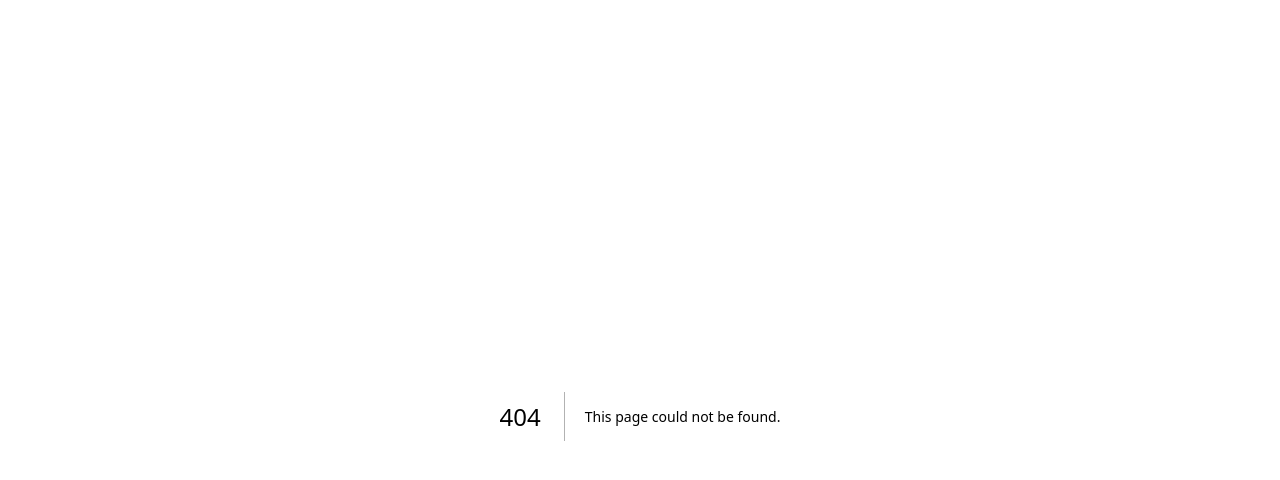
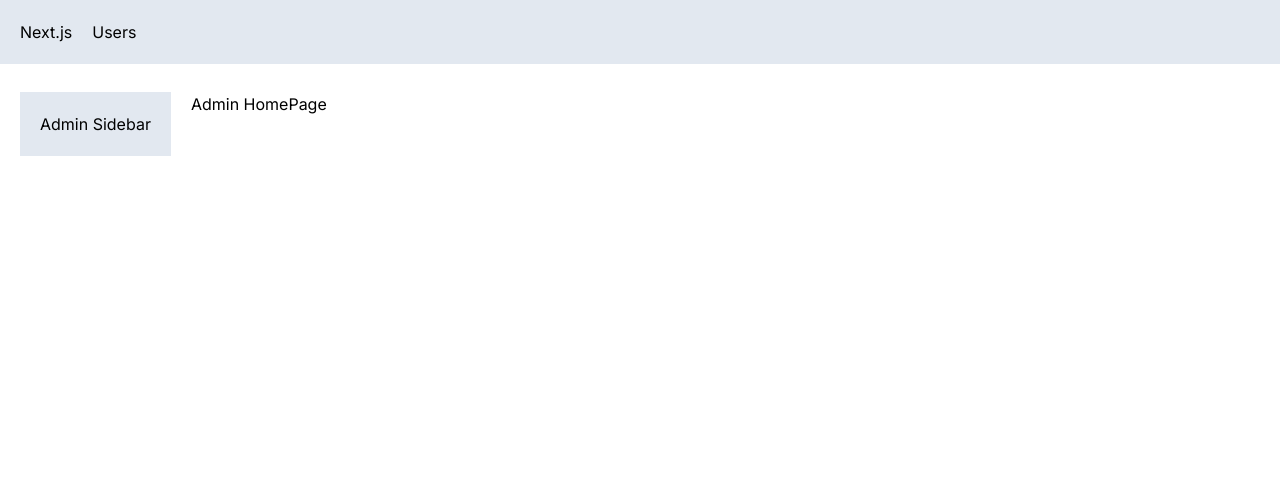
Before and after one commit to three-onefouronefive/next-js-tutorial, a Next.js app: page /admin in a window 1280 px wide. Before the commit this address had no page. Shown: the top 480 px of the page. Built offline with nearby package versions, Linux system fonts and the light colour scheme.

Commit message:
tested out layout.tsx's -- added a navbar

```diff
--- /dev/null
+++ b/app/admin/layout.tsx
@@ -0,0 +1,16 @@
+import React, { ReactNode } from 'react'
+
+interface Props {
+    children: ReactNode;
+}
+
+const AdminLayout = ({ children }: Props) => {
+  return (
+    <div className='flex'>
+        <aside className='bg-slate-200 p-5 mr-5 text-black'>Admin Sidebar</aside>
+        <div>{ children }</div>
+    </div>
+  )
+}
+
+export default AdminLayout
--- /dev/null
+++ b/app/admin/page.tsx
@@ -0,0 +1,9 @@
+import React from 'react'
+
+const AdminHomePage = () => {
+  return (
+    <div>Admin HomePage</div>
+  )
+}
+
+export default AdminHomePage
--- a/app/globals.css
+++ b/app/globals.css
@@ -14,5 +14,10 @@
 
 body {
   color: rgb(var(--foreground-rgb));
-  padding: 1rem;
 }
+
+@layer base {
+  h1 {
+    @apply font-bold text-black mb-3;
+  }
+}
--- a/app/layout.tsx
+++ b/app/layout.tsx
@@ -1,6 +1,7 @@
 import './globals.css'
 import type { Metadata } from 'next'
 import { Inter } from 'next/font/google'
+import NavBar from './navbar';
 
 const inter = Inter({ subsets: ['latin'] })
 
@@ -16,7 +17,10 @@
 }) {
   return (
     <html lang="en" data-theme="winter">
-      <body className={inter.className}>{children}</body>
+      <body className={inter.className}>
+        <NavBar/>
+        <main className='p-5'>{children}</main>
+      </body>
     </html>
   )
 }
--- /dev/null
+++ b/app/navbar.tsx
@@ -0,0 +1,13 @@
+import Link from 'next/link';
+import React from 'react'
+
+const NavBar = () => {
+  return (
+    <div className='flex bg-slate-200 text-black p-5 mb-2'>
+        <Link href='/' className='mr-5'>Next.js</Link>
+        <Link href='/users'>Users</Link>
+    </div>
+  )
+}
+
+export default NavBar
```
